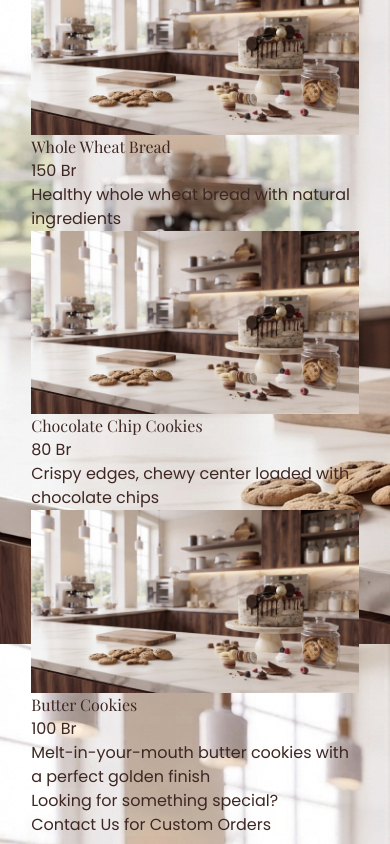
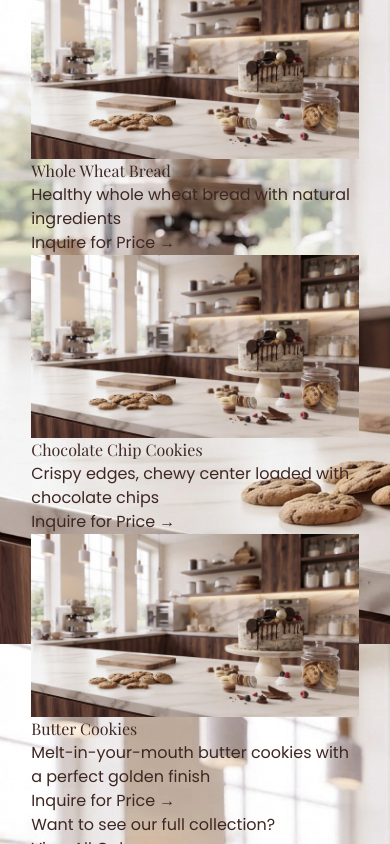
Before and after one commit to SifenAbduselam/hanit-bakery, a React (Vite) app in the folder frontend/: page / in a window 390 px wide. Shown: the part 1660-2504 px from the top of the page. Built offline with nearby package versions, Linux system fonts and the light colour scheme; a web font is replaced by a local one.

Commit message:
frontend product section

```diff
--- a/frontend/src/components/Products.jsx
+++ b/frontend/src/components/Products.jsx
@@ -21,10 +21,8 @@ export default function Products() {
   const { products } = businessPresets.bakery;
 
   return (
-    // my-16 creates the top/bottom gap to show the background image!
     <section id="products" className="w-full my-16 md:my-24 px-0">
 
-      {/* SOLID BURGUNDY CARD (No white anywhere!) */}
       <div className="w-full bg-[#8B4A5A] shadow-2xl py-16 md:py-20">
 
         <div className="max-w-7xl mx-auto px-6 md:px-12">
@@ -44,27 +42,42 @@ export default function Products() {
               const productImage = productImages[product.name] || heroBg;
 
               return (
-                // Inner cards are darker burgundy to stand out
                 <div key={product.id} className="group bg-[#723C4B] rounded-xl overflow-hidden shadow-xl hover:shadow-2xl transition-all duration-500 hover:-translate-y-2 border border-white/10">
                   <div className="relative h-56 overflow-hidden">
                     <img src={productImage} alt={product.name} className="w-full h-full object-cover transition-transform duration-700 group-hover:scale-105" />
+
+                    {/* CATEGORY BADGE */}
+                    {product.category && (
+                      <div className="absolute top-4 right-4 bg-white/90 backdrop-blur-sm px-3 py-1 rounded-full">
+                        <span className="text-xs font-medium text-[#8B4A5A] uppercase tracking-wider">
+                          {product.category}
+                        </span>
+                      </div>
+                    )}
                   </div>
                   <div className="p-6">
-                    <div className="flex justify-between items-baseline mb-3">
-                      <h3 className="text-xl font-serif text-white leading-tight group-hover:text-[#F5E0E3] transition-colors">{product.name}</h3>
-                      <span className="text-lg font-bold text-[#F5E0E3] whitespace-nowrap ml-3">{product.price}</span>
-                    </div>
-                    <p className="text-white/80 text-sm leading-relaxed font-light">{product.description}</p>
+                    <h3 className="text-xl font-serif text-white leading-tight mb-3 group-hover:text-[#F5E0E3] transition-colors">
+                      {product.name}
+                    </h3>
+                    <p className="text-white/80 text-sm leading-relaxed font-light mb-4">
+                      {product.description}
+                    </p>
+
+                    {/* INQUIRE BUTTON INSTEAD OF PRICE */}
+                    <a href="#contact" className="inline-block text-sm text-[#F5E0E3] hover:text-white font-medium uppercase tracking-wider transition-colors">
+                      Inquire for Price →
+                    </a>
                   </div>
                 </div>
               );
             })}
           </div>
 
+          {/* VIEW MORE BUTTON - Links to Gallery */}
           <div className="text-center mt-14">
-            <p className="text-white/90 text-lg mb-6 font-light">Looking for something special?</p>
-            <a href="#contact" className="inline-block border border-white text-white hover:bg-white hover:text-[#8B4A5A] px-10 py-3 text-sm font-medium uppercase tracking-wider transition-all">
-              Contact Us for Custom Orders
+            <p className="text-white/90 text-lg mb-6 font-light">Want to see our full collection?</p>
+            <a href="#gallery" className="inline-block bg-white text-[#8B4A5A] hover:bg-[#F5E0E3] px-10 py-3 text-sm font-medium uppercase tracking-wider transition-all shadow-lg hover:shadow-xl">
+              View All Cakes
             </a>
           </div>
         </div>
--- a/frontend/src/pages/Home.jsx
+++ b/frontend/src/pages/Home.jsx
@@ -24,25 +24,25 @@ export default function Home() {
             {/* Left column - Content */}
             <div className="lg:col-span-4 lg:col-start-1 text-left -ml-4 lg:-ml-12">
 
-              {/* Text in one line */}
-              <h1 className="text-4xl md:text-5xl lg:text-6xl font-serif font-bold text-[#5C2A32] leading-tight mb-4 animate-slide-up drop-shadow-lg" style={{ animationDelay: '0.2s' }}>
-                Welcome to Hanit Bakery
+              {/* Two lines: Welcome to / Hanit Bakery */}
+              <h1 className="text-4xl md:text-5xl lg:text-6xl font-serif font-bold text-[#5C2A32] leading-tight mb-6 animate-slide-up drop-shadow-lg" style={{ animationDelay: '0.2s' }}>
+                Welcome to<br />Hanit Bakery
               </h1>
 
-              <p className="text-[#5C2A32]/90 text-base md:text-lg mb-8 max-w-md animate-slide-up font-medium leading-relaxed" style={{ animationDelay: '0.4s' }}>
+              <p className="text-[#5C2A32]/90 text-sm md:text-base mb-8 max-w-sm animate-slide-up font-medium leading-relaxed" style={{ animationDelay: '0.4s' }}>
                 {data.heroText}
               </p>
 
-              <div className="flex flex-col sm:flex-row gap-4 animate-slide-up" style={{ animationDelay: '0.6s' }}>
+              <div className="flex flex-col sm:flex-row gap-3 animate-slide-up" style={{ animationDelay: '0.6s' }}>
                 <Link
                   to="/booking"
-                  className="inline-block bg-[#5C2A32] text-white hover:bg-[#4A2228] px-8 py-3 text-sm font-bold transition-all uppercase tracking-wider hover:scale-105 hover:shadow-2xl text-center shadow-lg"
+                  className="inline-block bg-[#5C2A32] text-white hover:bg-[#4A2228] px-6 py-2.5 text-xs font-bold transition-all uppercase tracking-wider hover:scale-105 hover:shadow-2xl text-center shadow-lg"
                 >
                   Order Now →
                 </Link>
                 <a
                   href="#products"
-                  className="inline-block bg-white border-2 border-[#5C2A32] text-[#5C2A32] hover:bg-[#5C2A32] hover:text-white px-8 py-3 text-sm font-bold transition-all uppercase tracking-wider text-center shadow-md"
+                  className="inline-block bg-white border-2 border-[#5C2A32] text-[#5C2A32] hover:bg-[#5C2A32] hover:text-white px-6 py-2.5 text-xs font-bold transition-all uppercase tracking-wider text-center shadow-md"
                 >
                   View Products
                 </a>
```
